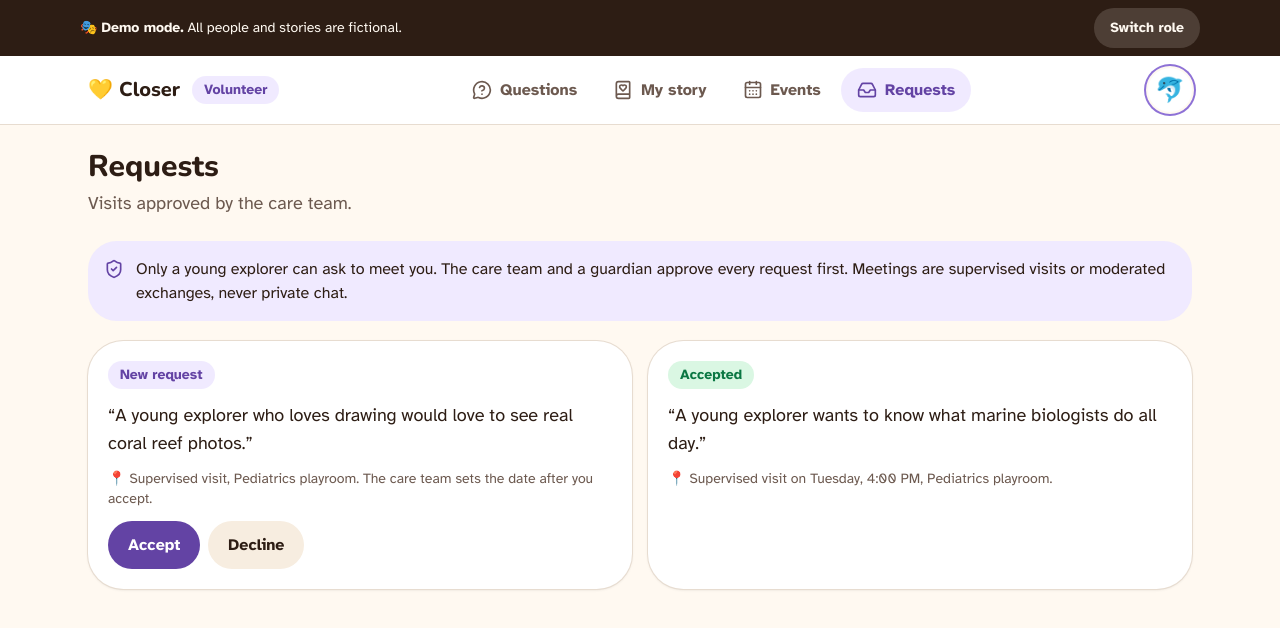
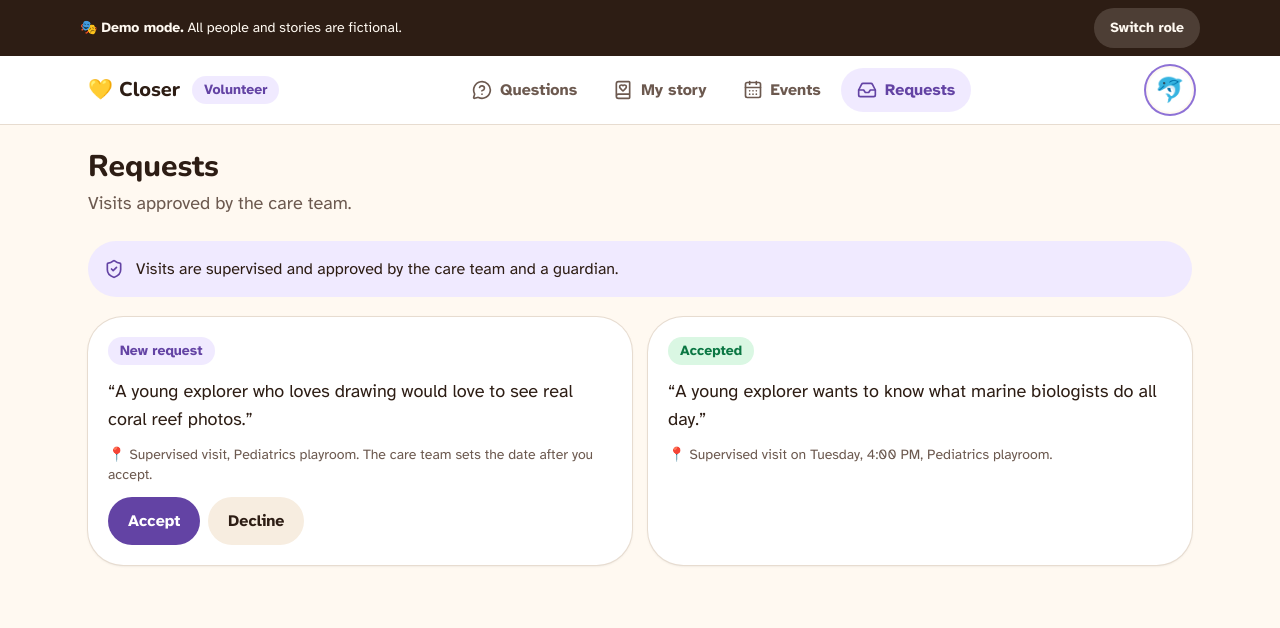
Before and after one commit to beline-y/closer, a Next.js app: page /volunteer/requests in a window 1280 px wide. Shown: the top 628 px of the page. Built offline with nearby package versions, Linux system fonts and the light colour scheme.

Commit message:
style(volunteers): shorten supervised visit guidance

```diff
--- a/src/components/volunteer/volunteer-requests.tsx
+++ b/src/components/volunteer/volunteer-requests.tsx
@@ -16,7 +16,7 @@ export function VolunteerRequests({ me }: { me: "maya" | "daniel" }) {
       <p className="flex items-start gap-3 rounded-2xl bg-role-volunteer-soft p-4">
         <ShieldCheck className="mt-0.5 size-5 shrink-0 text-role-volunteer-ink" aria-hidden />
         <span>
-          Only a young explorer can ask to meet you. The care team and a guardian approve every request first. Meetings are supervised visits or moderated exchanges, never private chat.
+          Visits are supervised and approved by the care team and a guardian.
         </span>
       </p>
       {requests.length === 0 ? (
```
